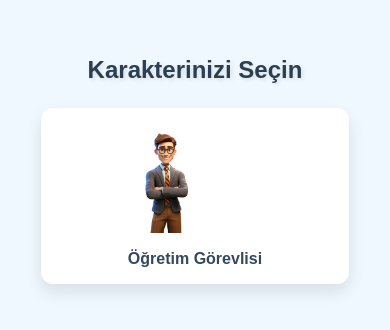
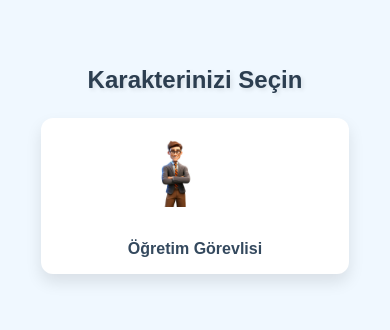
Before and after one commit to ibrahimglmz/medical-quiz-app, a React (Create React App) app: page / in a window 390 px wide. Shown: the part 252-582 px from the top of the page. Built offline with nearby package versions, Linux system fonts and the light colour scheme.

Commit message:
tasarım responsive uygulandı

```diff
--- a/src/components/CharacterSelection.css
+++ b/src/components/CharacterSelection.css
@@ -48,10 +48,22 @@
   background: rgba(52, 152, 219, 0.05);
 }
 
+.image-container {
+  width: 100%;
+  display: flex;
+  justify-content: center;
+  align-items: center;
+  overflow: hidden;
+  border-radius: 8px;
+  margin-bottom: 1rem;
+}
+
 .character-card img {
   width: 100%;
-  height: 200px;
-  object-fit: cover;
+  max-width: 100%;
+  height: auto;
+  max-height: 200px;
+  object-fit: contain;
   border-radius: 8px;
   transition: transform 0.3s ease;
   will-change: transform;
@@ -99,8 +111,10 @@
   }
 
   .character-card img {
-    width: 150px;
-    height: 150px;
+    width: 100%;
+    max-width: 150px;
+    height: auto;
+    max-height: 150px;
     margin-bottom: 1.2rem;
   }
 
@@ -132,8 +146,10 @@
   }
 
   .character-card img {
-    width: 110px;
-    height: 110px;
+    width: 100%;
+    max-width: 110px;
+    height: auto;
+    max-height: 110px;
     border-radius: 12px;
     margin-bottom: 1rem;
   }
@@ -163,8 +179,10 @@
   }
 
   .character-card img {
-    width: 90px;
-    height: 90px;
+    width: 100%;
+    max-width: 90px;
+    height: auto;
+    max-height: 90px;
     margin-bottom: 0.8rem;
   }
 
--- a/src/components/CharacterSelection.js
+++ b/src/components/CharacterSelection.js
@@ -58,12 +58,14 @@ const CharacterSelection = ({ onCharacterSelect }) => {
             className={`character-card ${selectedCharacter?.id === character.id ? 'selected' : ''}`}
             onClick={() => handleCharacterSelect(character)}
           >
+            <div className="image-container">
               <img
                 src={character.image}
                 alt={character.name}
                 loading="lazy"
                 decoding="async"
               />
+            </div>
             <h3>{character.name}</h3>
           </div>
         ))}
```
Lines whose indentation alone changed are shown as unchanged.
